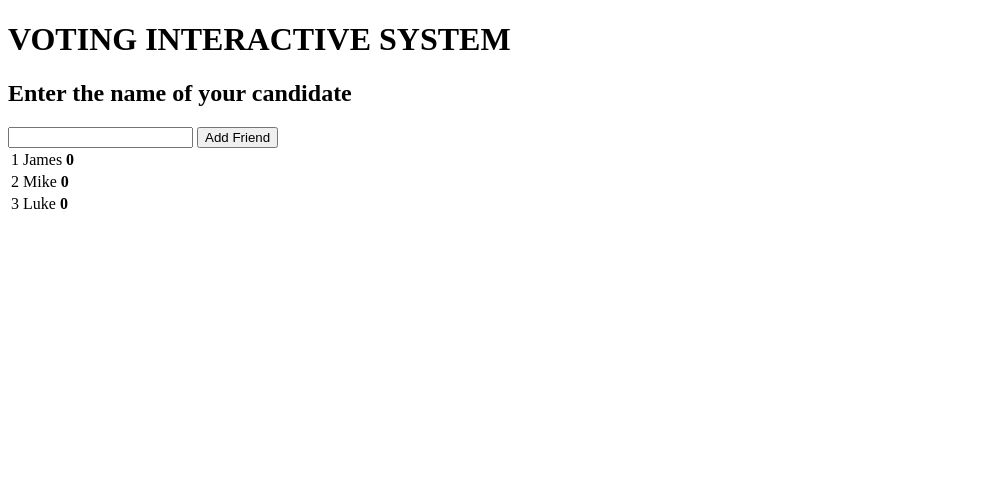
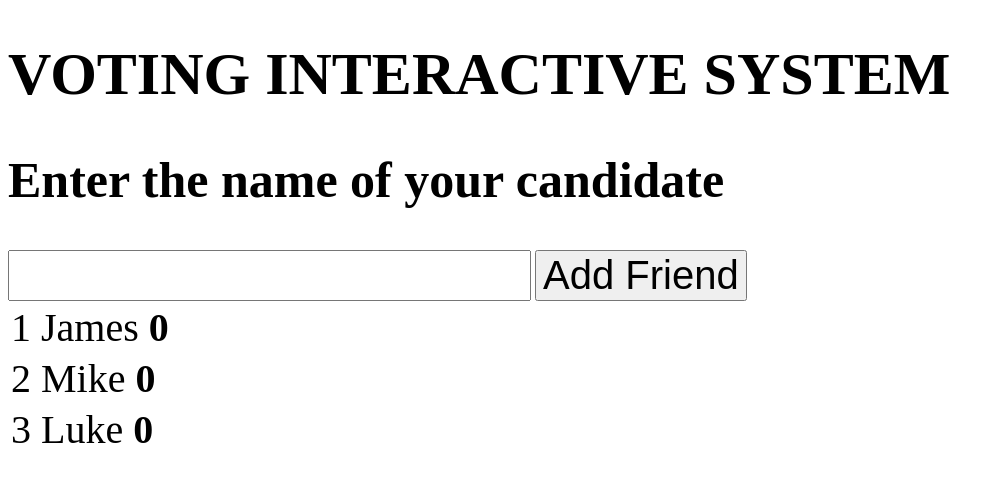
Before and after one commit to chibuikes/voting, a plain HTML site: page index.html in a window 1280 px wide. Shown: the whole page, without its empty margins (0-1004 px from the left). Drawn offline with Linux system fonts and the light colour scheme.

Commit message:
index.html

```diff
--- a/index.html
+++ b/index.html
@@ -2,6 +2,28 @@
 <html>
 <head>
  <title>Complete JavaScript Course</title>
+ <style>
+   @media(min-width:600px){
+     tr{
+       font-size: 40px;
+     }
+     input{
+       font-size: 40px;
+
+     }
+     h1{
+       font-size: 60px;
+
+     }
+     h2{
+       font-size: 50px;
+
+     }
+   }
+   @media(max-wudth:500px){
+
+   }
+ </style>
 </head>
 <body id="out">
  <div id="message">
```
